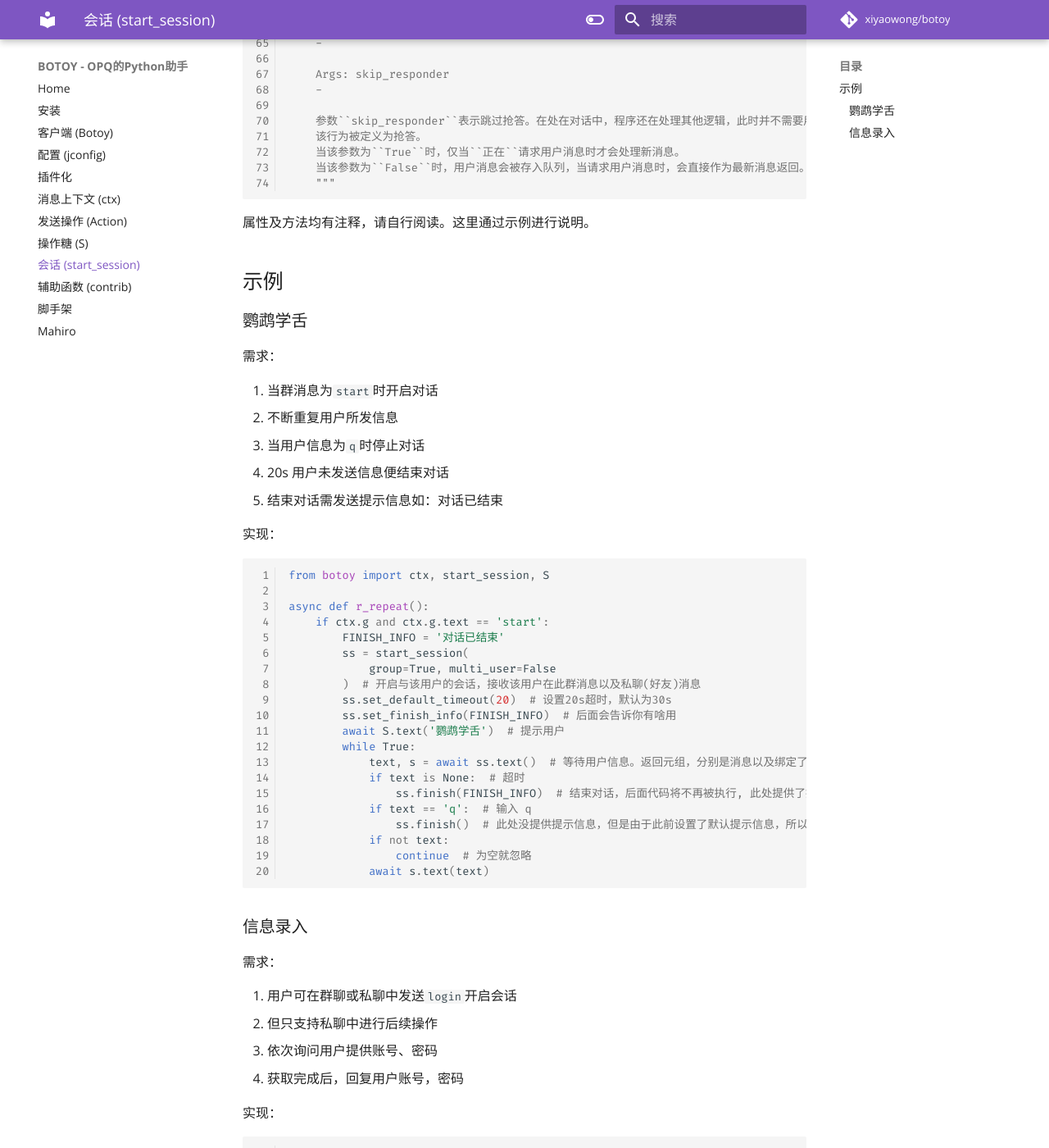
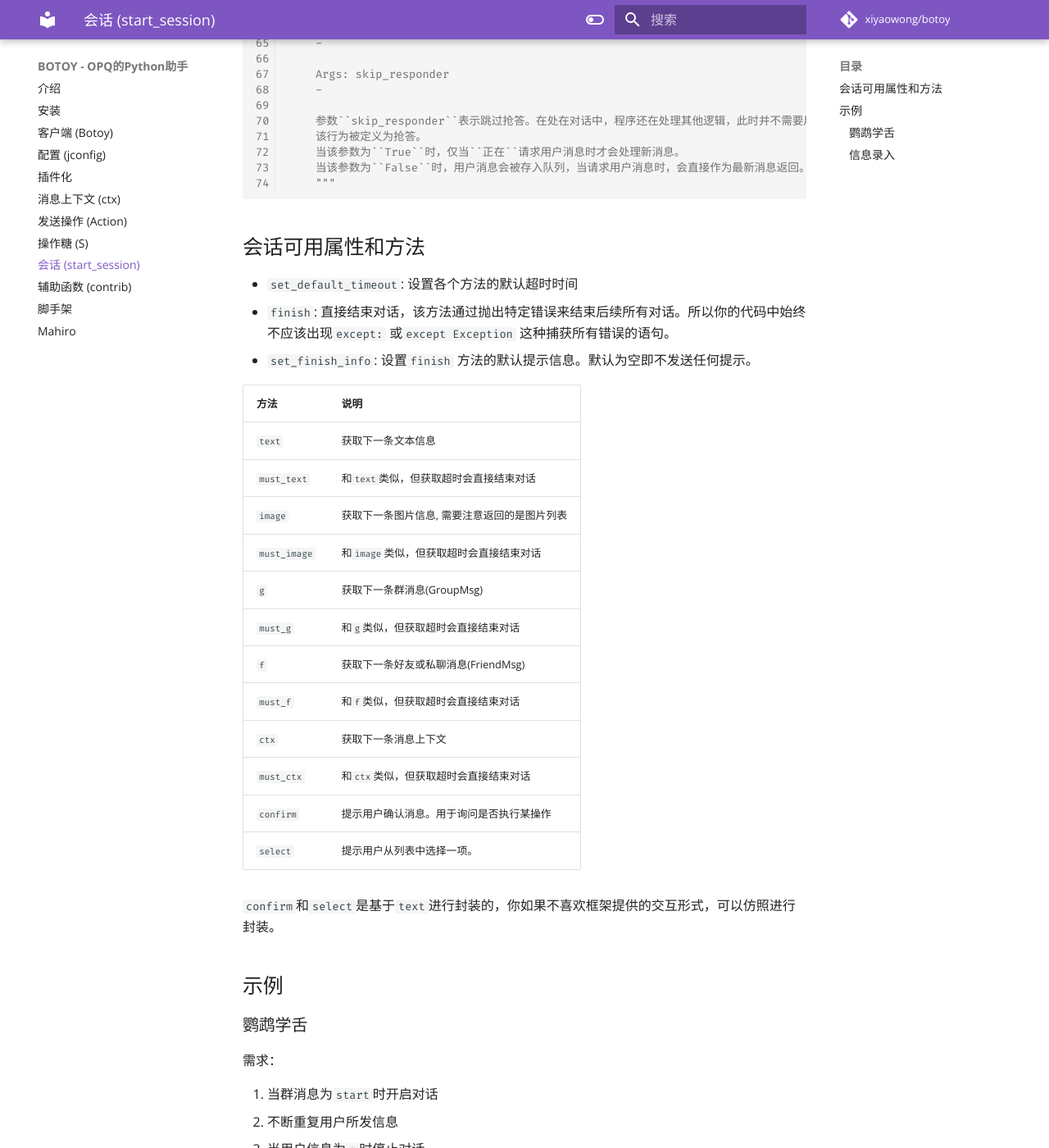
Before and after one commit to opq-osc/botoy, an MkDocs documentation site: the page built from docs/session.md, in a window 1280 px wide and 1400 px high, scrolled down 1572 px. Shown: the whole window at 82% size. Built offline with MkDocs 1.6.1 and Material for MkDocs 9.7.7, drawn with Linux system fonts in a browser that asks for light colours; comment, search, counter and statistics services are not loaded.

Commit message:
docs(session): update

````diff
--- a/docs/index.md
+++ b/docs/index.md
@@ -1,3 +1,5 @@
+# 介绍
+
 Botoy 是 OPQ 机器人框架的一个 Python 开发助手。对连接、消息解析、API 调用进行了封装，整体设计简单易用。
 
 一个最简单的 Botoy 程序如下：
--- a/docs/session.md
+++ b/docs/session.md
@@ -87,7 +87,28 @@ def start_session(
     """
 ```
 
-属性及方法均有注释，请自行阅读。这里通过示例进行说明。
+## 会话可用属性和方法
+
+- `set_default_timeout`: 设置各个方法的默认超时时间
+- `finish`: 直接结束对话，该方法通过抛出特定错误来结束后续所有对话。所以你的代码中始终不应该出现`except:` 或`except Exception` 这种捕获所有错误的语句。
+- `set_finish_info`: 设置`finish` 方法的默认提示信息。默认为空即不发送任何提示。
+
+| 方法         | 说明                                         |
+| ------------ | -------------------------------------------- |
+| `text`       | 获取下一条文本信息                           |
+| `must_text`  | 和`text`类似，但获取超时会直接结束对话       |
+| `image`      | 获取下一条图片信息, 需要注意返回的是图片列表 |
+| `must_image` | 和`image`类似，但获取超时会直接结束对话      |
+| `g`          | 获取下一条群消息(GroupMsg)                   |
+| `must_g`     | 和`g`类似，但获取超时会直接结束对话          |
+| `f`          | 获取下一条好友或私聊消息(FriendMsg)          |
+| `must_f`     | 和`f`类似，但获取超时会直接结束对话          |
+| `ctx`        | 获取下一条消息上下文                         |
+| `must_ctx`   | 和`ctx`类似，但获取超时会直接结束对话        |
+| `confirm`    | 提示用户确认消息。用于询问是否执行某操作     |
+| `select`     | 提示用户从列表中选择一项。                   |
+
+`confirm`和`select`是基于`text`进行封装的，你如果不喜欢框架提供的交互形式，可以仿照进行封装。
 
 ## 示例
 
````
